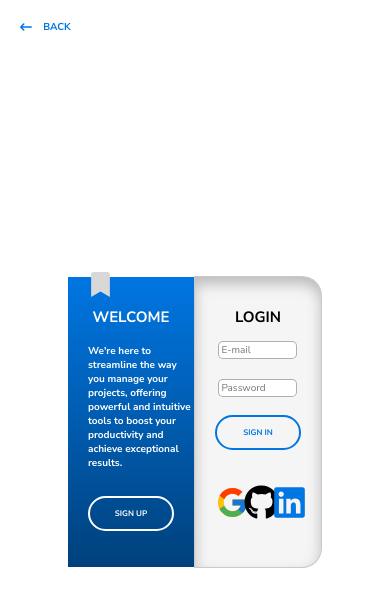
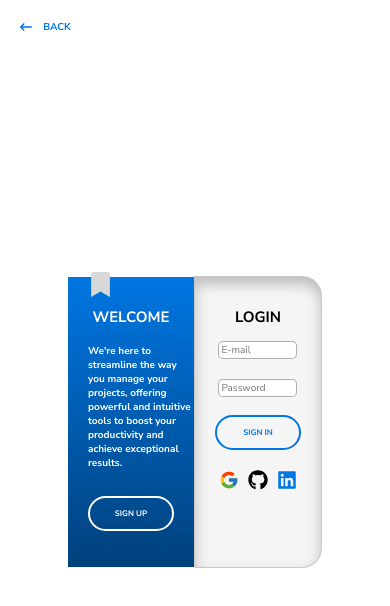
Before and after one commit to GuilhermeHalter/Solve4u, a React (Vite) app in the folder Frontend-React/solve4u-react/: page /signin in a window 390 px wide. Shown: the top 606 px of the page. Built offline with nearby package versions, Linux system fonts and the light colour scheme.

Commit message:
Fixing errors that have been committed

```diff
--- a/Frontend-React/solve4u-react/src/css/screenStyle/signScreen/SignInScreen.css
+++ b/Frontend-React/solve4u-react/src/css/screenStyle/signScreen/SignInScreen.css
@@ -472,7 +472,16 @@
     font-weight: bold;
     text-decoration: none;
     color: #0076E2;
-    font-size: 10px; height: auto;
+    font-size: 10px; /*Modified*/
+  }
+  .iconsLogin ul {
+    display: grid;
+    grid-template-columns: 33.3% 33.3% 33.3%;
+    font-size: 20px; /*Modified*/
+    padding: 0;
+    justify-content: center;
+    align-items: center;
+    text-align: center;
   }
 
   .signInArrowBack {
```
